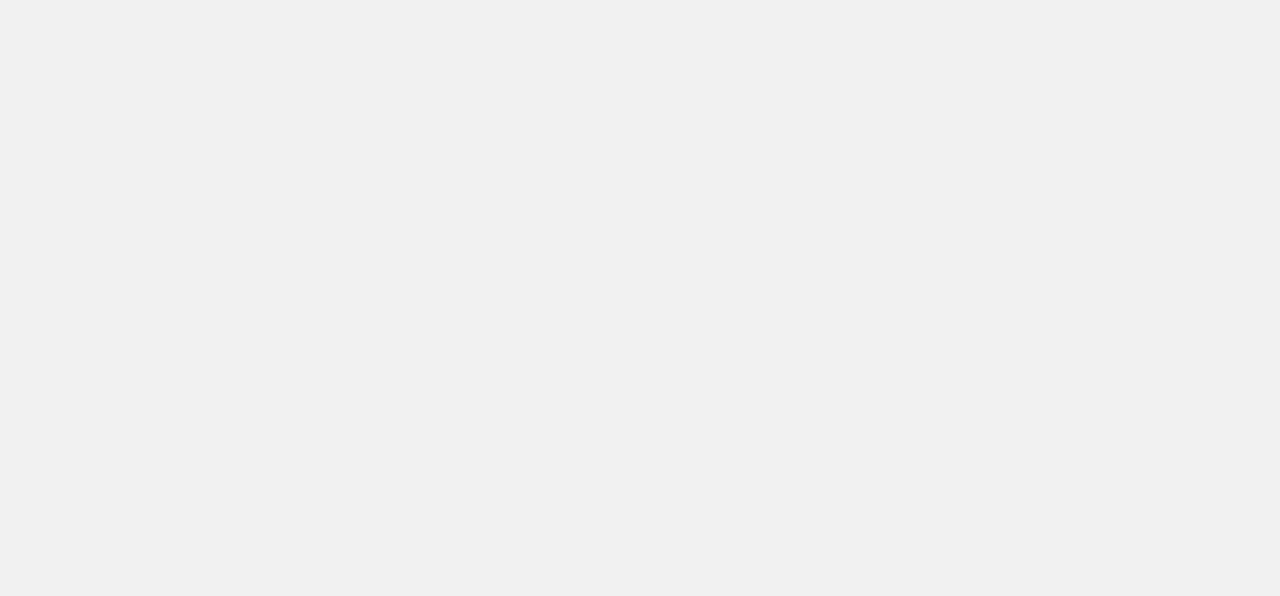
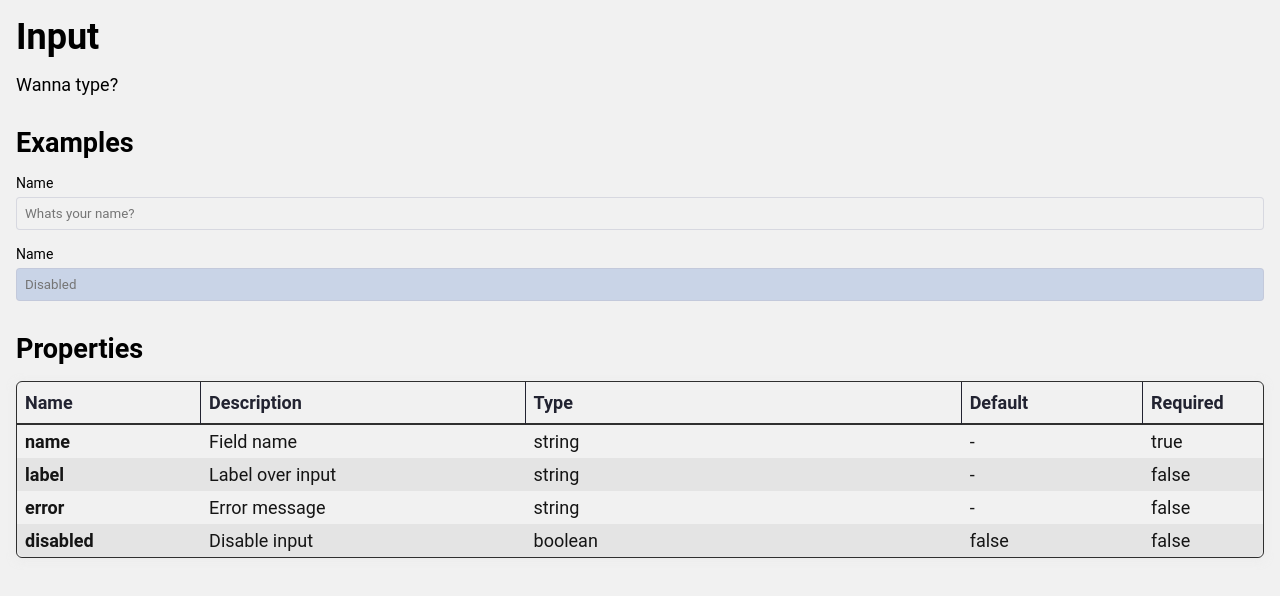
Before and after one commit to alcantariel/stage, a React (Create React App) app: page /input in a window 1280 px wide. Before the commit this address had no page. Shown: the top 596 px of the page. Built offline with nearby package versions, Linux system fonts and the light colour scheme; what providers would draw is missing.

Commit message:
add input

```diff
--- a/src/App.tsx
+++ b/src/App.tsx
@@ -11,6 +11,7 @@ const FormattedCurrencyPage = lazy(
   () => import('pages/FormattedCurrency/FormattedCurrencyPage')
 );
 const HomePage = lazy(() => import('pages/Home/HomePage'));
+const InputPage = lazy(() => import('pages/Input/InputPage'));
 const NotificationPage = lazy(
   () => import('pages/Notification/NotificationPage')
 );
@@ -38,6 +39,7 @@ const App = () => {
                     path="/formatted-currency"
                     element={<FormattedCurrencyPage />}
                   />
+                  <Route path="/input" element={<InputPage />} />
                   <Route path="/notification" element={<NotificationPage />} />
                   <Route path="/pagination" element={<PaginationPage />} />
                 </Routes>
--- a/src/components/Input/Input.tsx
+++ b/src/components/Input/Input.tsx
@@ -45,6 +45,7 @@ export const StyledInput = styled.input<InputProps>`
 
   :disabled {
     background-color: ${props => props.theme.disabledColor};
+    cursor: not-allowed;
   }
 `;
 
@@ -57,8 +58,17 @@ const initialControls: InputControls = {
 
 export const Input = forwardRef(
   (props: InputProps, ref: ForwardedRef<HTMLInputElement>) => {
-    const { id, name, label, error, onBlur, onClick, onChange, ...rest } =
-      props;
+    const {
+      id,
+      name,
+      label,
+      error,
+      className,
+      onBlur,
+      onClick,
+      onChange,
+      ...rest
+    } = props;
 
     const [controls, setControls] = useState(initialControls);
 
@@ -124,7 +134,7 @@ export const Input = forwardRef(
     const hasError = !!error && controls.blurred;
 
     return (
-      <>
+      <div className={className}>
         {label && (
           <Label htmlFor={id} data-testid={`label_${label}`}>
             {label}
@@ -142,7 +152,7 @@ export const Input = forwardRef(
           data-testid={`input_${name}`}
         />
         {hasError && <ErrorText>{error}</ErrorText>}
-      </>
+      </div>
     );
   }
 );
--- /dev/null
+++ b/src/pages/Input/InputPage.tsx
@@ -0,0 +1,70 @@
+import { ComponentPage, Input } from 'components';
+import { useEffect, useState } from 'react';
+import { Property } from 'types';
+
+const properties: Property[] = [
+  {
+    name: 'name',
+    description: 'Field name',
+    type: 'string',
+    required: 'true',
+    defaultValue: ''
+  },
+  {
+    name: 'label',
+    description: 'Label over input',
+    type: 'string',
+    required: 'false',
+    defaultValue: ''
+  },
+  {
+    name: 'error',
+    description: 'Error message',
+    type: 'string',
+    required: 'false',
+    defaultValue: ''
+  },
+  {
+    name: 'disabled',
+    description: 'Disable input',
+    defaultValue: 'false',
+    required: 'false',
+    type: 'boolean'
+  }
+];
+
+const InputPage = () => {
+  const [name, setName] = useState('');
+  const [errors, setErrors] = useState({ name: '' });
+
+  useEffect(() => {
+    setErrors({ name: !name ? 'name is required' : '' });
+  }, [name]);
+
+  return (
+    <ComponentPage title="Input" description="Wanna type?">
+      <ComponentPage.Section subtitle="Examples">
+        <Input
+          name="name"
+          label="Name"
+          value={name}
+          placeholder="Whats your name?"
+          onChange={event => setName(event.target.value)}
+          error={errors.name ? 'name is required' : ''}
+        />
+        <Input
+          disabled
+          name="name"
+          label="Name"
+          placeholder="Disabled"
+          className="mt-4"
+          error={errors.name ? 'name is required' : ''}
+          onChange={event => setName(event.target.value)}
+        />
+      </ComponentPage.Section>
+      <ComponentPage.TableProperties properties={properties} />
+    </ComponentPage>
+  );
+};
+
+export default InputPage;
```
